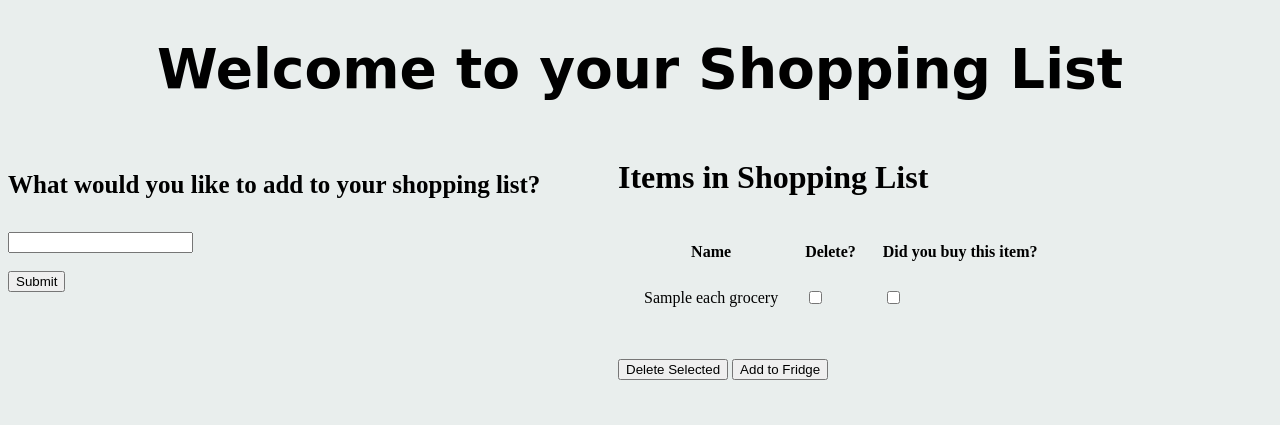
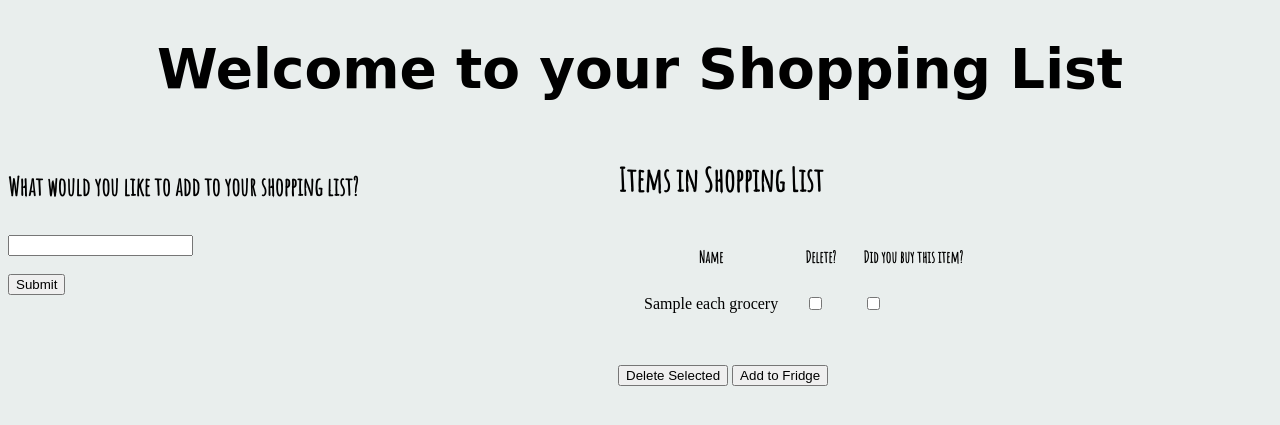
Before and after one commit to nickdep217/My_Fridges, a Python web app: template Templates/shopping_listpage.html in a window 1280 px wide; the page is wider, and only the part inside the window is pictured. Shown: the part 84-509 px from the top of that part. Run offline with Jinja, Linux system fonts and the light colour scheme; the template is opened without the code that fills it: most values are stand-ins (such as "Sample title", 1, 10 or a date in 2020).

Commit message:
shopping list fonts

```diff
--- a/Templates/shopping_listpage.html
+++ b/Templates/shopping_listpage.html
@@ -35,7 +35,7 @@
 <div style='float: left;width:610px;' padding: 0 842px>
 <form method="post">
 
-        <h4 class='food_titles' style="color:black;">What would you like to add to your shopping list?</h4>
+        <h4 class='food_titles' style="color:black; font-family: 'Amatic SC', cursive" >What would you like to add to your shopping list?</h4>
 
         <input type='text' name="grocery_name" value=""><br>
 
@@ -46,13 +46,13 @@
 
 
 <div style='float: left' >
-<h1 style="color:black;">Items in Shopping List</h1>
+<h1 style="color:black; font-family: 'Amatic SC', cursive">Items in Shopping List</h1>
 <form class="" action="/delete_grocery" method="post">
   <table cellspacing='25'>
     <tr>
-      <th style="color:black;">Name</th>
-      <th style="color:black;">Delete?</th>
-      <th style="color:black;">Did you buy this item?</th>
+      <th style="color:black; font-family: 'Amatic SC', cursive">Name</th>
+      <th style="color:black; font-family: 'Amatic SC', cursive">Delete?</th>
+      <th style="color:black; font-family: 'Amatic SC', cursive">Did you buy this item?</th>
     </tr>
     {% for each_grocery in grocery %}
     <tr>
```
